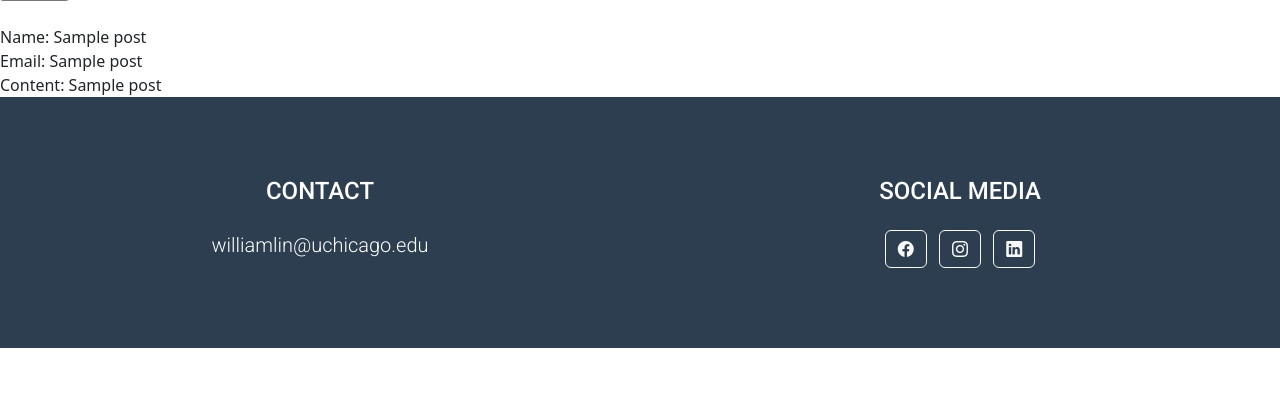
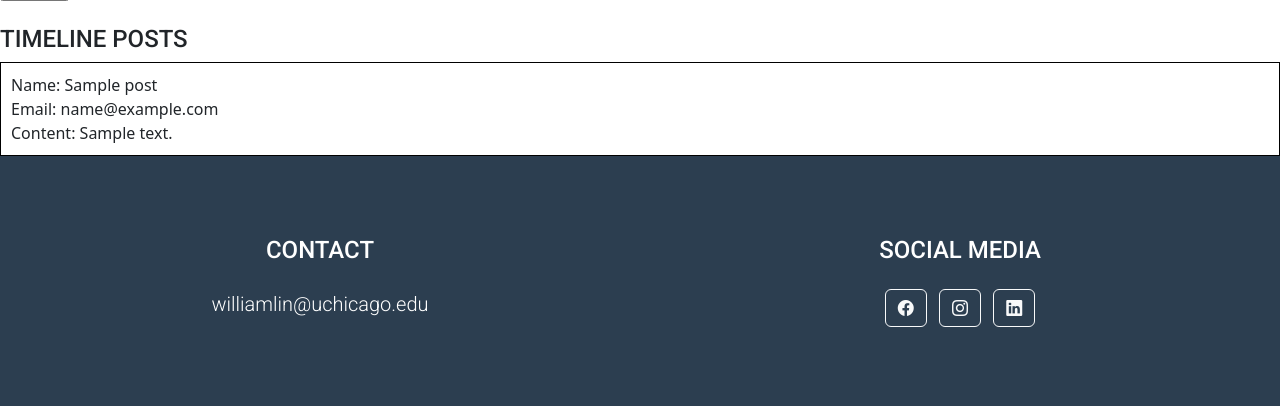
Before and after one commit to williamlin-02/portfolio-site, a Flask app: template app/templates/timeline.html in a window 1280 px wide. Shown: the part 263-669 px from the top of the page. Run offline with Flask 2, Linux system fonts and the light colour scheme; the template is opened without the code that fills it: most values are stand-ins (such as "Sample title", 1, 10 or a date in 2020); parts of the project's set-up code (start-up, migrations or seed data) failed here and were passed over.

Commit message:
updated timeline page

```diff
--- a/app/static/styles/main.css
+++ b/app/static/styles/main.css
@@ -180,3 +180,8 @@ li a:hover, .dropdown-box:hover .dropdown{
     background: #EA4747;
     padding-bottom: 60px;
 }
+
+#posts{
+    padding: 10px;
+    border: 1px solid black;
+}
--- a/app/templates/timeline.html
+++ b/app/templates/timeline.html
@@ -16,11 +16,12 @@
 <script src="./static/javascript/form.js"></script>
 
 <div>
+    <h4> TIMELINE POSTS </h4>
     {% for post in posts %}
-        <div>
-            Name: {{post[name]}} <br>
-            Email: {{post[email]}} <br>
-            Content: {{post[content]}} <br>
+        <div id="posts">
+            Name: {{post['name']}} <br>
+            Email: {{post['email']}} <br>
+            Content: {{post['content']}} <br>
         </div>
     {% endfor %}
 </div>
```
